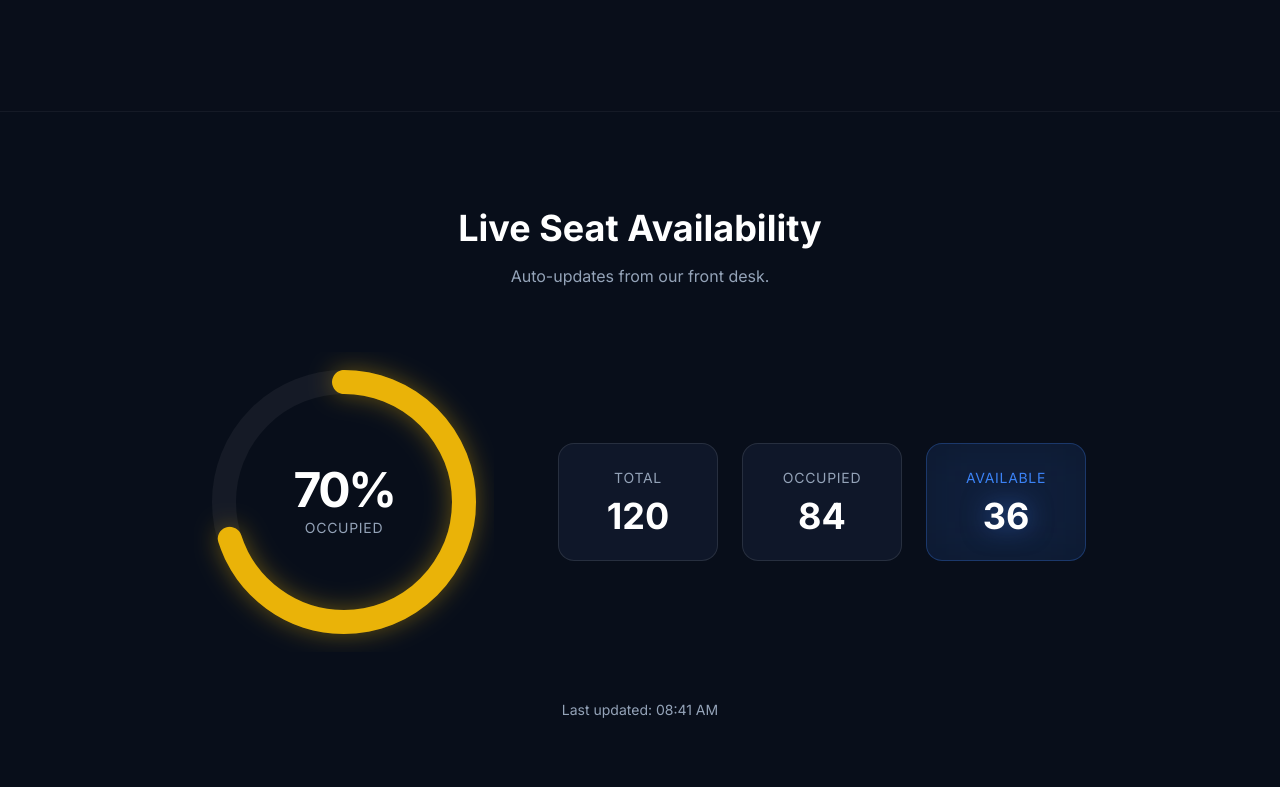
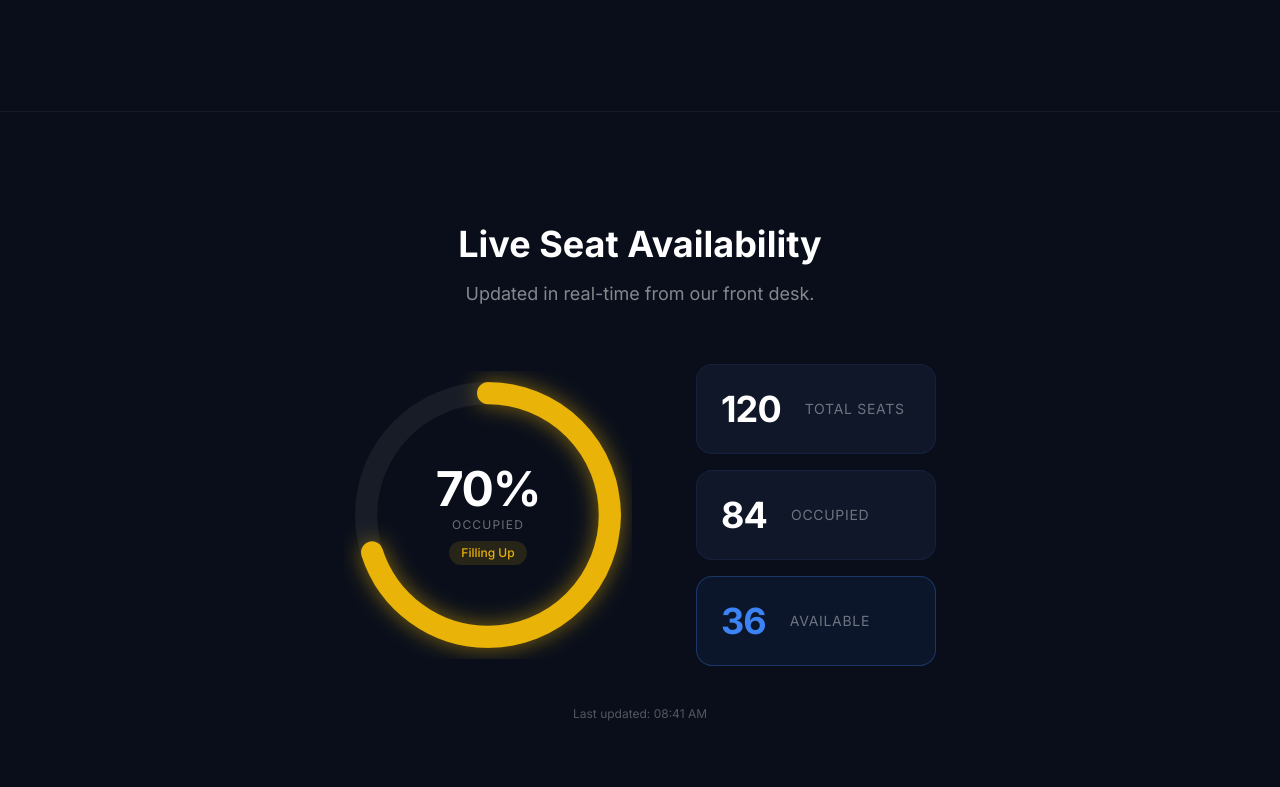
Before and after one commit to krishanggautam317-eng/Vivid-library, a React (Vite) app: page / in a window 1280 px wide. Shown: the part 1473-2260 px from the top of the page. Built offline with nearby package versions, Linux system fonts and the light colour scheme.

Commit message:
fix: Update src/sections/SeatAvailability.tsx for Tailwind v3 Vercel compatibility

```diff
--- a/src/sections/SeatAvailability.tsx
+++ b/src/sections/SeatAvailability.tsx
@@ -1,143 +1,122 @@
 import { useState, useEffect } from "react";
 import { motion, useMotionValue, useTransform, animate } from "framer-motion";
 
-function Counter({ from, to }: { from: number; to: number }) {
-  const count = useMotionValue(from);
-  const rounded = useTransform(count, (latest) => Math.round(latest));
-
+function Counter({ to }: { to: number }) {
+  const count = useMotionValue(0);
+  const rounded = useTransform(count, (v) => Math.round(v));
   useEffect(() => {
-    const controls = animate(count, to, { duration: 2, ease: "easeOut" });
-    return controls.stop;
+    const c = animate(count, to, { duration: 2, ease: "easeOut" });
+    return c.stop;
   }, [count, to]);
-
   return <motion.span>{rounded}</motion.span>;
 }
 
 export default function SeatAvailability() {
-  // In a real implementation, you would fetch from Google Sheets CSV:
-  // const SHEET_URL = "https://docs.google.com/spreadsheets/d/YOUR_SHEET_ID/export?format=csv&gid=0";
-  // Replace YOUR_SHEET_ID with actual ID
+  const [data] = useState({ total: 120, occupied: 84, available: 36 });
+  const [time, setTime] = useState(() =>
+    new Date().toLocaleTimeString([], { hour: "2-digit", minute: "2-digit" })
+  );
 
-  const [data, setData] = useState({
-    total: 120,
-    occupied: 84,
-    available: 36,
-    lastUpdated: new Date().toLocaleTimeString([], { hour: '2-digit', minute: '2-digit' })
-  });
+  useEffect(() => {
+    const t = setInterval(() => {
+      setTime(new Date().toLocaleTimeString([], { hour: "2-digit", minute: "2-digit" }));
+    }, 60000);
+    return () => clearInterval(t);
+  }, []);
 
-  const percentage = (data.occupied / data.total) * 100;
+  const pct = (data.occupied / data.total) * 100;
+  const r = 110;
+  const circ = 2 * Math.PI * r;
+  const offset = circ - (pct / 100) * circ;
 
-  // Color coding
-  let statusColor = "#22c55e"; // Green (< 50%)
-  if (percentage >= 80) statusColor = "#ef4444"; // Red (> 80%)
-  else if (percentage >= 50) statusColor = "#eab308"; // Yellow (50-80%)
-
-  const circleRadius = 120;
-  const circleCircumference = 2 * Math.PI * circleRadius;
-  const strokeDashoffset = circleCircumference - (percentage / 100) * circleCircumference;
+  const statusColor = pct >= 80 ? "#ef4444" : pct >= 50 ? "#eab308" : "#22c55e";
+  const statusLabel = pct >= 80 ? "Almost Full" : pct >= 50 ? "Filling Up" : "Plenty Available";
 
   return (
-    <section id="seats" className="py-24 bg-background/50 relative border-t border-white/5">
-      <div className="max-w-7xl mx-auto px-6 lg:px-8">
-        <div className="text-center mb-16">
-          <motion.h2
+    <section id="seats" className="py-20 sm:py-28 relative border-t border-white/5" style={{ backgroundColor: "hsl(222 47% 7%)" }}>
+      <div className="max-w-5xl mx-auto px-4 sm:px-6 lg:px-8">
+        {/* Header */}
+        <div className="text-center mb-14">
+          <motion.div
             initial={{ opacity: 0, y: 20 }}
             whileInView={{ opacity: 1, y: 0 }}
             viewport={{ once: true }}
-            className="text-3xl md:text-4xl font-bold text-white mb-4"
+            transition={{ duration: 0.5 }}
           >
+            <h2 className="text-3xl sm:text-4xl font-bold text-white mb-4">
               Live Seat Availability
-          </motion.h2>
-          <p className="text-muted-foreground">Auto-updates from our front desk.</p>
+            </h2>
+            <p className="text-white/50 text-base sm:text-lg">
+              Updated in real-time from our front desk.
+            </p>
+          </motion.div>
         </div>
 
-        <div className="flex flex-col lg:flex-row items-center justify-center gap-16">
-          {/* Circular Progress */}
+        <div className="flex flex-col lg:flex-row items-center justify-center gap-10 lg:gap-16">
+          {/* Ring */}
           <motion.div
             initial={{ scale: 0.8, opacity: 0 }}
             whileInView={{ scale: 1, opacity: 1 }}
             viewport={{ once: true }}
-            className="relative w-[300px] h-[300px] flex items-center justify-center"
+            transition={{ duration: 0.6 }}
+            className="relative w-64 h-64 sm:w-72 sm:h-72 flex items-center justify-center shrink-0"
           >
-            <svg className="w-full h-full transform -rotate-90">
-              {/* Background circle */}
-              <circle
-                cx="150"
-                cy="150"
-                r={circleRadius}
-                fill="none"
-                stroke="rgba(255,255,255,0.05)"
-                strokeWidth="24"
-              />
-              {/* Progress circle */}
+            <svg className="w-full h-full -rotate-90" viewBox="0 0 260 260">
+              <circle cx="130" cy="130" r={r} fill="none" stroke="rgba(255,255,255,0.06)" strokeWidth="20" />
               <motion.circle
-                initial={{ strokeDashoffset: circleCircumference }}
-                whileInView={{ strokeDashoffset }}
-                transition={{ duration: 2, ease: "easeOut" }}
-                viewport={{ once: true }}
-                cx="150"
-                cy="150"
-                r={circleRadius}
+                cx="130" cy="130" r={r}
                 fill="none"
                 stroke={statusColor}
-                strokeWidth="24"
+                strokeWidth="20"
                 strokeLinecap="round"
+                initial={{ strokeDashoffset: circ }}
+                whileInView={{ strokeDashoffset: offset }}
+                viewport={{ once: true }}
+                transition={{ duration: 2, ease: "easeOut" }}
                 style={{
-                  strokeDasharray: circleCircumference,
-                  filter: `drop-shadow(0 0 12px ${statusColor}66)`
+                  strokeDasharray: circ,
+                  filter: `drop-shadow(0 0 10px ${statusColor}88)`,
                 }}
               />
             </svg>
-            <div className="absolute inset-0 flex flex-col items-center justify-center">
-              <span className="text-5xl font-bold text-white tracking-tighter">
-                {Math.round(percentage)}%
+            <div className="absolute inset-0 flex flex-col items-center justify-center text-center">
+              <span className="text-5xl font-bold text-white tracking-tight">{Math.round(pct)}%</span>
+              <span className="text-xs text-white/40 uppercase tracking-widest mt-1">Occupied</span>
+              <span className="text-xs font-medium mt-2 px-3 py-1 rounded-full" style={{ color: statusColor, backgroundColor: `${statusColor}22` }}>
+                {statusLabel}
               </span>
-              <span className="text-sm text-muted-foreground uppercase tracking-wider mt-1">Occupied</span>
             </div>
           </motion.div>
 
-          {/* Stats Cards */}
-          <div className="grid grid-cols-1 sm:grid-cols-3 gap-6 w-full lg:w-auto">
+          {/* Stats */}
+          <div className="grid grid-cols-3 gap-4 w-full lg:w-auto lg:grid-cols-1 lg:gap-4">
+            {[
+              { label: "Total Seats", value: data.total, color: "text-white", accent: false },
+              { label: "Occupied", value: data.occupied, color: "text-white", accent: false },
+              { label: "Available", value: data.available, color: "text-primary", accent: true },
+            ].map((stat, i) => (
               <motion.div
+                key={stat.label}
                 initial={{ opacity: 0, x: 20 }}
                 whileInView={{ opacity: 1, x: 0 }}
                 viewport={{ once: true }}
-              className="p-6 rounded-2xl bg-card border border-white/10 flex flex-col items-center justify-center min-w-[160px]"
+                transition={{ delay: i * 0.1 }}
+                className="p-4 sm:p-6 rounded-2xl border flex flex-col items-center lg:items-start lg:flex-row lg:items-center lg:gap-6 min-w-0 lg:min-w-[240px]"
+                style={{
+                  backgroundColor: stat.accent ? "hsl(217 91% 60% / 0.08)" : "hsl(222 47% 11%)",
+                  borderColor: stat.accent ? "hsl(217 91% 60% / 0.3)" : "hsl(222 47% 18% / 0.8)",
+                }}
               >
-              <span className="text-muted-foreground text-sm uppercase tracking-wider mb-2">Total</span>
-              <span className="text-4xl font-bold text-white"><Counter from={0} to={data.total} /></span>
+                <span className={`text-3xl sm:text-4xl font-bold tracking-tight ${stat.color}`}>
+                  <Counter to={stat.value} />
+                </span>
+                <span className="text-xs sm:text-sm text-white/40 uppercase tracking-wider mt-1 lg:mt-0">{stat.label}</span>
               </motion.div>
-
-            <motion.div
-              initial={{ opacity: 0, x: 20 }}
-              whileInView={{ opacity: 1, x: 0 }}
-              transition={{ delay: 0.1 }}
-              viewport={{ once: true }}
-              className="p-6 rounded-2xl bg-card border border-white/10 flex flex-col items-center justify-center"
-            >
-              <span className="text-muted-foreground text-sm uppercase tracking-wider mb-2">Occupied</span>
-              <span className="text-4xl font-bold text-white"><Counter from={0} to={data.occupied} /></span>
-            </motion.div>
-
-            <motion.div
-              initial={{ opacity: 0, x: 20 }}
-              whileInView={{ opacity: 1, x: 0 }}
-              transition={{ delay: 0.2 }}
-              viewport={{ once: true }}
-              className="p-6 rounded-2xl bg-primary/10 border border-primary/30 flex flex-col items-center justify-center relative overflow-hidden"
-            >
-              <div className="absolute inset-0 bg-primary/5 blur-xl" />
-              <span className="text-primary text-sm uppercase tracking-wider mb-2 relative z-10">Available</span>
-              <span className="text-4xl font-bold text-white drop-shadow-[0_0_12px_rgba(59,130,246,0.5)] relative z-10">
-                <Counter from={0} to={data.available} />
-              </span>
-            </motion.div>
+            ))}
           </div>
         </div>
 
-        <div className="mt-12 text-center text-sm text-muted-foreground">
-          Last updated: {data.lastUpdated}
-        </div>
+        <p className="text-center text-xs text-white/30 mt-10">Last updated: {time}</p>
       </div>
     </section>
   );
```
Lines whose indentation alone changed are shown as unchanged.
